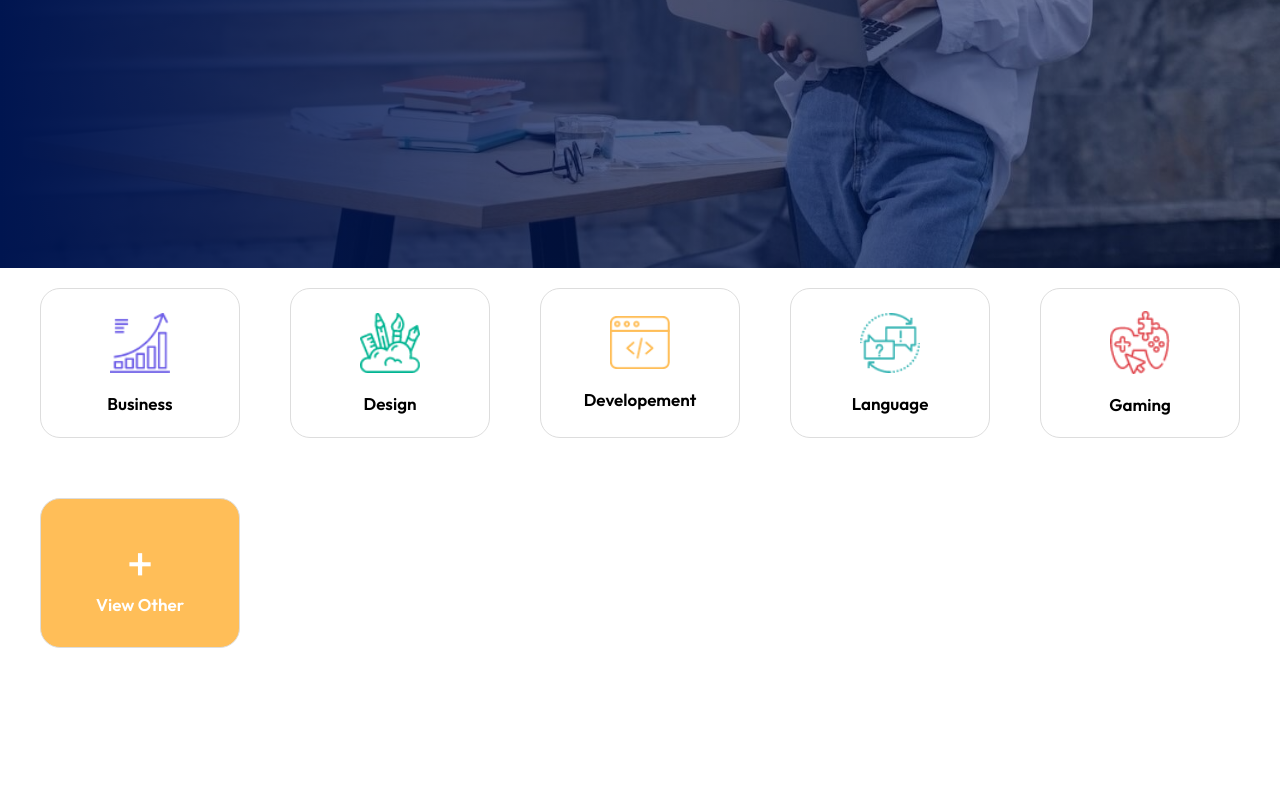
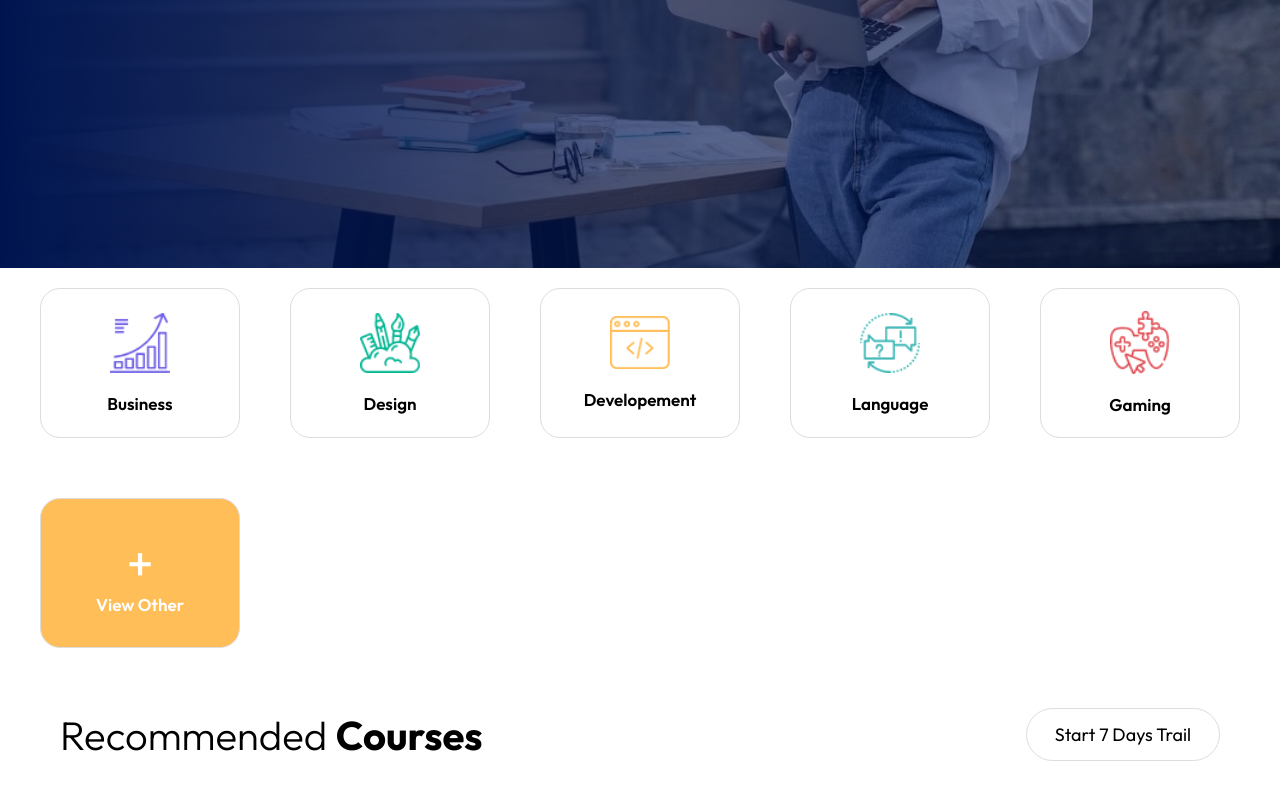
Before and after one commit to mdsajalali/pro-skill, a React (Vite) app: page / in a window 1280 px wide. Shown: the part 536-1336 px from the top of the page. Before the commit the page ends 1204 px from the top, so only its background shows below. Built offline with nearby package versions, Linux system fonts and the light colour scheme.

Commit message:
recommended course heading added

```diff
--- a/src/components/Course/Course.css
+++ b/src/components/Course/Course.css
@@ -5,7 +5,7 @@
 }
 
 .course {
-  height: 40rem;
+  min-height: 40rem;
   display: flex;
   align-items: center;
   justify-content: space-between;
--- a/src/components/Home/Home.jsx
+++ b/src/components/Home/Home.jsx
@@ -2,6 +2,7 @@ import React from 'react'
 import Navbar from '../Navbar/Navbar'
 import Hero from '../Hero/Hero'
 import Course from '../Course/Course'
+import ReCourse from '../ReCourse/ReCourse'
 
 const Home = () => {
   return (
@@ -9,6 +10,7 @@ const Home = () => {
         <Navbar />
         <Hero />
         <Course />
+        <ReCourse />
     </div>
   )
 }
--- /dev/null
+++ b/src/components/ReCourse/ReCourse.css
@@ -0,0 +1,41 @@
+.recourse {
+  max-width: 1200px;
+  margin: auto;
+}
+
+.btn-recourse {
+  color: black;
+  border: 1px solid #ddd;
+}
+
+.recourse-heading {
+  display: flex;
+  align-items: center;
+  justify-content: space-between;
+  margin: 2rem 0;
+  padding: 2rem;
+}
+
+.heading {
+  font-size: 4rem;
+  font-weight: 300;
+}
+
+.heading span {
+  font-weight: bold;
+}
+
+@media screen and (max-width: 710px) {
+  .recourse-heading {
+    flex-direction: column;
+  }
+
+  .heading {
+    margin: 2rem 0;
+  }
+}
+@media screen and (max-width: 480px) {
+  .heading {
+    font-size: 3rem;
+  }
+}
--- /dev/null
+++ b/src/components/ReCourse/ReCourse.jsx
@@ -0,0 +1,19 @@
+import React from 'react';
+import "./ReCourse.css"
+
+const ReCourse = () => {
+  return (
+    <div id='recourse'>
+        <div className="recourse">
+            <div className="recourse-heading">
+                <div className="heading">
+                Recommended <span>Courses</span>
+                </div>
+                <button className="btn btn-recourse">Start 7 Days Trail</button>
+            </div>
+        </div>
+    </div>
+  )
+}
+
+export default ReCourse
```
